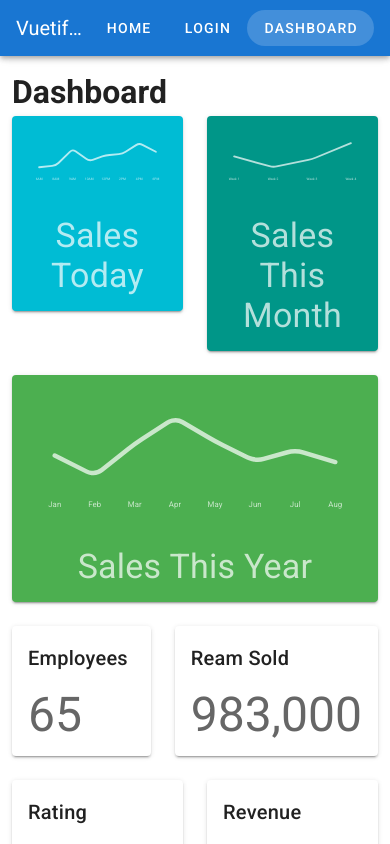
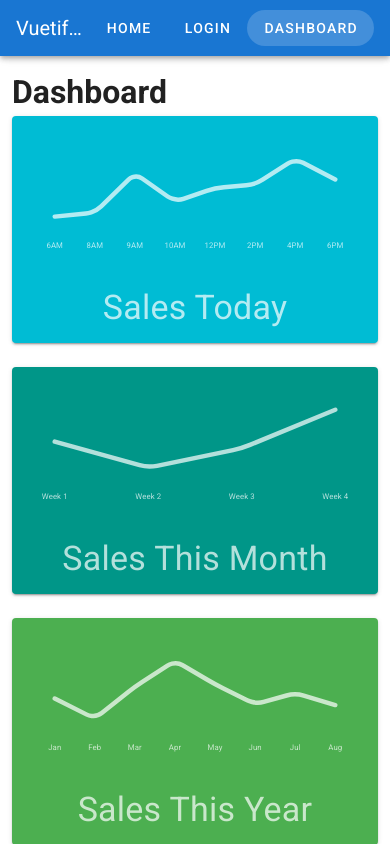
Before and after one commit to mathewgrabau/vue-veutify-example, a Vue app: page /dashboard in a window 390 px wide. Shown: the top 844 px of the page. Built offline with nearby package versions, Linux system fonts and the light colour scheme.

Commit message:
Made responsive adjustments

```diff
--- a/src/views/Dashboard.vue
+++ b/src/views/Dashboard.vue
@@ -3,7 +3,9 @@
     <h1>Dashboard</h1>
 
     <v-row>
-      <v-col v-for="sale in sales" :key="`${sale.title}`">
+      <!-- cols=12 means that it occupies the full-width on xs devices -->
+      <!-- md="4" makes covers splitting into three columns on others. -->
+      <v-col v-for="sale in sales" :key="`${sale.title}`" cols="12" md="4">
         <SalesGraph :sale="sale" />
       </v-col>
     </v-row>
@@ -22,7 +24,8 @@
       </v-col>
     </v-row>
 
-    <v-snackbar v-model="snackbar">
+    <!-- left property changes the alignment of the component. Breakpoint used to align it only on the larger screens. -->
+    <v-snackbar v-model="snackbar" :left="$vuetify.breakpoint.lgAnUp">
       You have selected {{ selectedEmployee.name }},
       {{ selectedEmployee.title }}
       <v-btn color="pink" text @click="snackbar = false">
```
